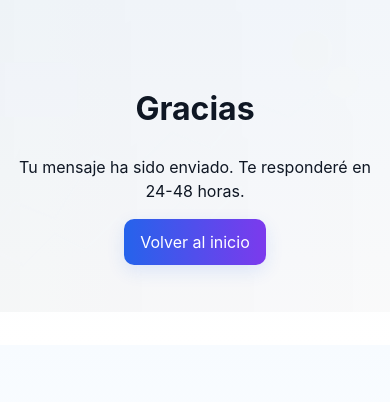
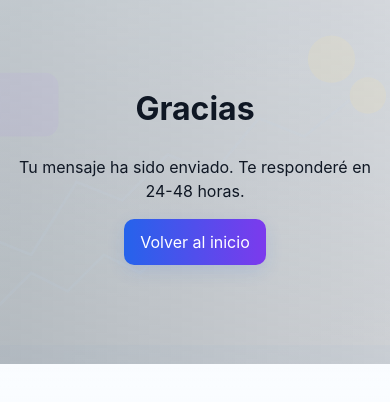
Before and after one commit to LucasRpoR/LucasRepo, a plain HTML site: page thank-you.html in a window 390 px wide. Drawn offline with Linux system fonts and the light colour scheme.

Commit message:
Improve background: full-bleed SVG + adaptive overlays for light/dark

```diff
--- a/styles.css
+++ b/styles.css
@@ -6,10 +6,33 @@
 body{font-family:Inter, 'Segoe UI', Roboto, Arial, sans-serif;margin:0;background:linear-gradient(180deg,var(--bg),#ffffff);color:var(--text);line-height:1.5}
 
 /* subtle site background (finance-themed SVG) */
-body::before{content:"";position:fixed;inset:0;background: url('assets/bg-finance.svg') center right/70% no-repeat, radial-gradient(rgba(7,20,40,0.02), transparent);opacity:0.16;pointer-events:none;z-index:0}
+/* full-bleed background with adaptive overlay to keep text/buttons readable */
+body::before{
+  content:"";
+  position:fixed;
+  inset:0;
+  /* SVG covers entire background for a continuous look */
+  background:
+    linear-gradient(180deg, rgba(255,255,255,0.42), rgba(255,255,255,0.06)),
+    url('assets/bg-finance.svg') center/cover no-repeat;
+  opacity:1;
+  pointer-events:none;
+  z-index:0;
+}
 
+/* Reduce intensity on small screens */
 @media (max-width:800px){
-  body::before{background-size:120%;background-position:center top;opacity:0.08}
+  body::before{background-position:center top; background-size:140%;}
+}
+
+/* Dark mode overlay: darker gradient to preserve contrast */
+@media (prefers-color-scheme:dark){
+  body::before{
+    background:
+      linear-gradient(180deg, rgba(2,6,23,0.52), rgba(2,6,23,0.12)),
+      url('assets/bg-finance.svg') center/cover no-repeat;
+    opacity:1;
+  }
 }
 
 .container{max-width:1100px;margin:0 auto;padding:1rem;position:relative;z-index:10}
```
